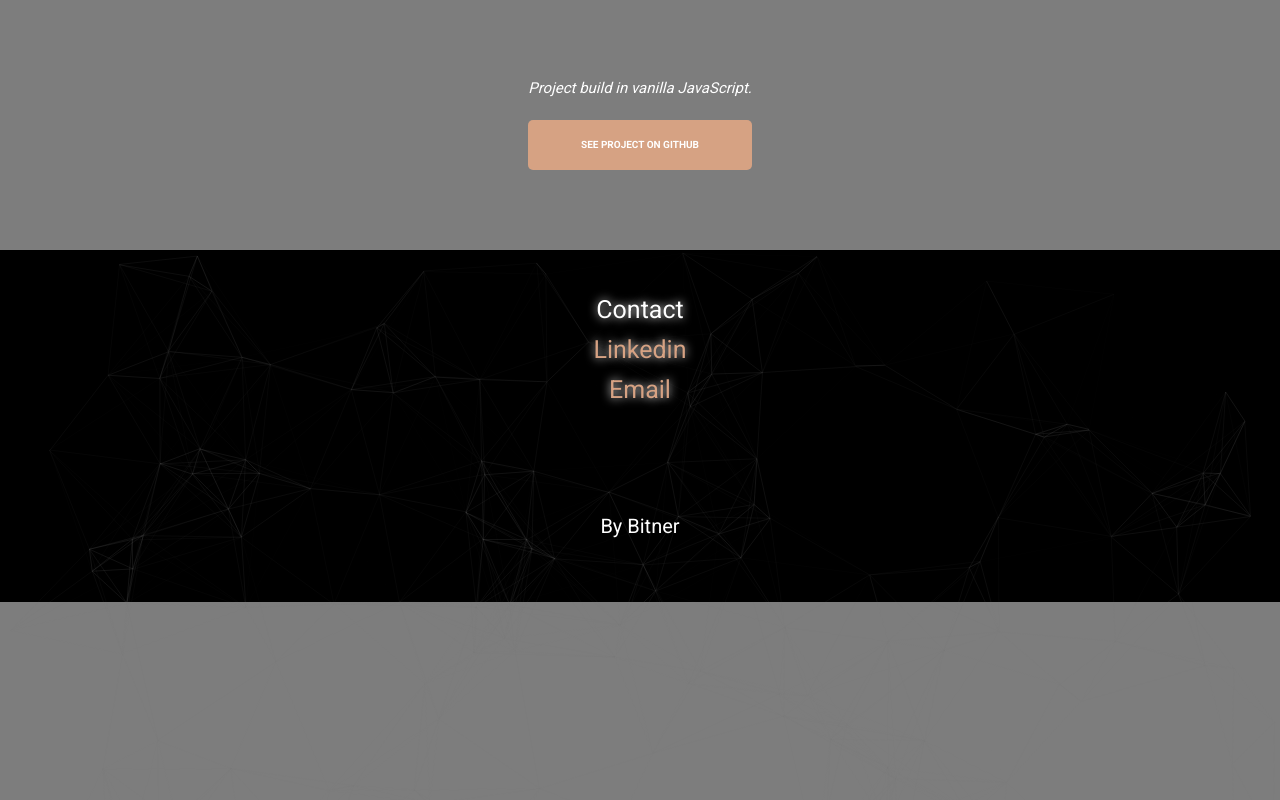
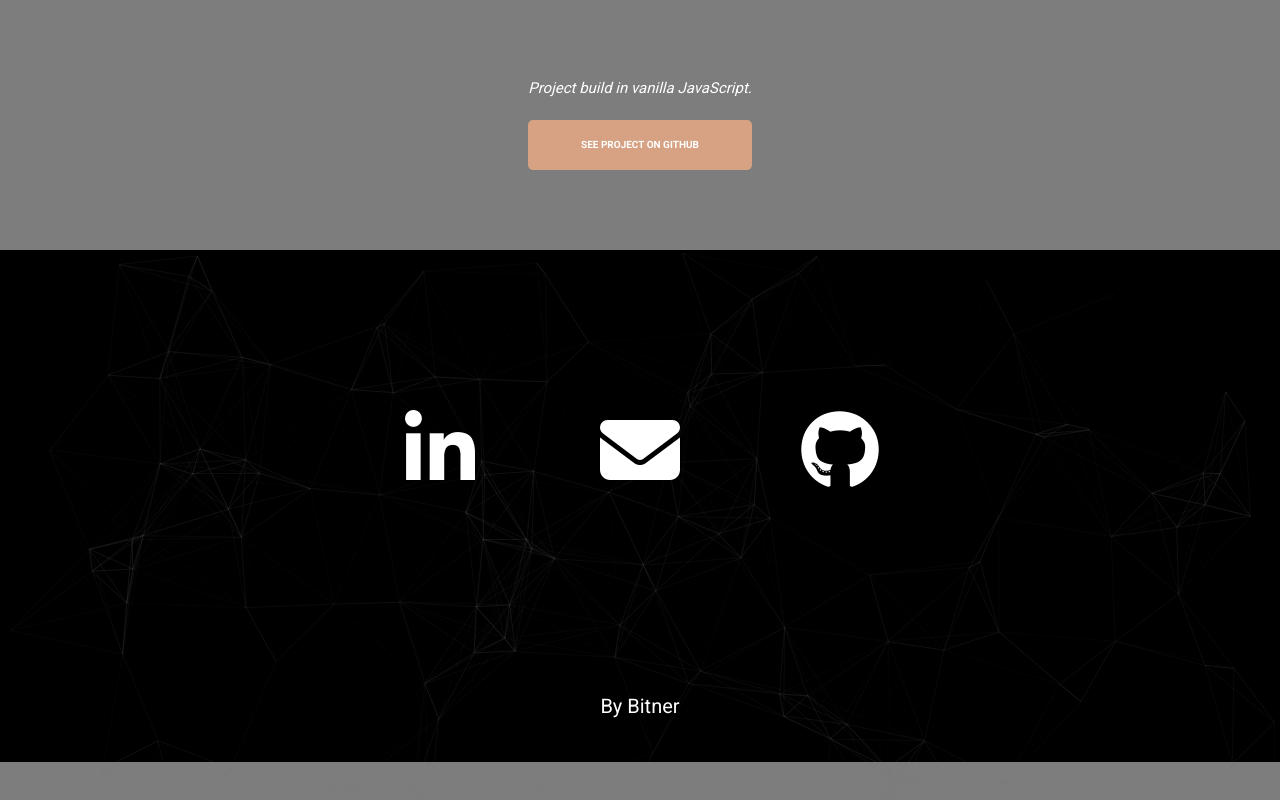
Before and after one commit to DavidBitner/resume, a website with bundled scripts: page index.html in a window 1280 px wide. Shown: the part 3915-4715 px from the top of the page. Built offline with nearby package versions, Linux system fonts and the light colour scheme; animation ran at ten frames a second.

Commit message:
Update index.html
Finished contact section and removed link on footer

```diff
--- a/index.html
+++ b/index.html
@@ -5,6 +5,13 @@
     <meta http-equiv="X-UA-Compatible" content="IE=edge" />
     <meta name="viewport" content="width=device-width, initial-scale=1.0" />
     <title>Bitner</title>
+    <link
+      rel="stylesheet"
+      href="https://cdnjs.cloudflare.com/ajax/libs/font-awesome/6.2.0/css/all.min.css"
+      integrity="sha512-xh6O/CkQoPOWDdYTDqeRdPCVd1SpvCA9XXcUnZS2FmJNp1coAFzvtCN9BmamE+4aHK8yyUHUSCcJHgXloTyT2A=="
+      crossorigin="anonymous"
+      referrerpolicy="no-referrer"
+    />
     <link rel="stylesheet" href="src/css/style.css" />
     <script
       defer
@@ -229,23 +236,31 @@
       <section class="contact">
         <div id="title5" class="title">
           <div class="title__text">
-            <div class="contact__text">Contact</div>
-
-            <div class="contact__section">
-              <div class="contact__icon" id="contact-linkedin"></div>
-              <a
-                href="https://www.linkedin.com/in/david-bitner/"
-                target="blank"
-                class="contact__link"
-                >Linkedin</a
-              >
-            </div>
-
-            <div class="contact__section">
-              <div class="contact__icon" id="contact-email"></div>
-              <a href="david-bitner@hotmail.com" target="blank" class="contact__link"
-                >Email</a
-              >
+            <div class="contact__grid">
+              <ul class="contact__list">
+                <li class="contact__list--item">
+                  <a
+                    href="https://www.linkedin.com/in/david-bitner/"
+                    target="_blank"
+                    class="contact__list--link"
+                    ><i class="fab fa-linkedin-in"></i
+                  ></a>
+                </li>
+                <li class="contact__list--item">
+                  <a href="mailto: david-bitner@hotmail.com" class="contact__list--link"
+                    ><i class="fa fa-envelope" aria-hidden="true"></i
+                  ></a>
+                </li>
+                <li class="contact__list--item">
+                  <a
+                    href="https://github.com/DavidBitner"
+                    target="_blank"
+                    class="contact__list--link"
+                    id="github-icon"
+                    ><i class="fa-brands fa-github"></i
+                  ></a>
+                </li>
+              </ul>
             </div>
           </div>
         </div>
@@ -321,15 +336,7 @@
       </div>
 
       <footer class="footer">
-        <div class="footer__text">
-          By
-          <a
-            class="footer__link"
-            target="_blank"
-            href="https://github.com/DavidBitner"
-            >Bitner</a
-          >
-        </div>
+        <div class="footer__text">By Bitner</div>
       </footer>
     </div>
   </body>
--- a/src/sass/_contact.scss
+++ b/src/sass/_contact.scss
@@ -1,8 +1,83 @@
 .contact {
-  display: grid;
+  & .title {
+    height: 40rem;
 
-  &__link {
-    text-decoration: none;
-    color: $color-primary;
+    &__text {
+      text-shadow: none;
+      pointer-events: all;
+    }
+  }
+
+  &__grid {
+    display: flex;
+    align-items: center;
+    justify-content: center;
+    background: transparent;
+    z-index: -10;
+  }
+
+  &__list {
+    padding: 0 1.5rem;
+    display: flex;
+    justify-content: space-between;
+
+    &--item {
+      list-style: none;
+
+      &:nth-child(1) a:hover:before {
+        background: #0077b5;
+      }
+      &:nth-child(2) a:hover:before {
+        background: $color-primary;
+      }
+      &:nth-child(3) a:hover:before {
+        background: $color-white;
+      }
+    }
+
+    &--link {
+      display: inline-flex;
+      font-size: 8rem;
+      text-decoration: none;
+      color: $color-white;
+      width: 20rem;
+      height: 20rem;
+      transition: 0.5s linear;
+      position: relative;
+      z-index: 1;
+      margin: auto;
+
+      &:hover {
+        color: $color-white;
+
+        &::before {
+          transform: scale(1);
+        }
+      }
+
+      & i {
+        margin: auto;
+      }
+
+      &::before {
+        content: "";
+        position: absolute;
+        top: 0;
+        left: 0;
+        right: 0;
+        bottom: 0;
+        width: 20rem;
+        height: 20rem;
+        background: #000;
+        border-radius: 50%;
+        z-index: -1;
+        transform: scale(0);
+        transition: 0.3s cubic-bezier(0.95, 0.32, 0.37, 1.21);
+      }
+    }
   }
 }
+
+#github-icon:hover {
+  color: $color-black;
+}
--- a/src/sass/_footer.scss
+++ b/src/sass/_footer.scss
@@ -4,15 +4,6 @@
   color: $color-white;
   justify-items: center;
   font-size: 2rem;
-  padding: $padding-big;
+  padding: $padding-size;
   transition: all 0.2s;
-
-  &__link {
-    text-decoration: none;
-    color: $color-white;
-
-    &:hover {
-      color: $color-primary;
-    }
-  }
 }
```
Also changed, not shown: src/css/style.css.
